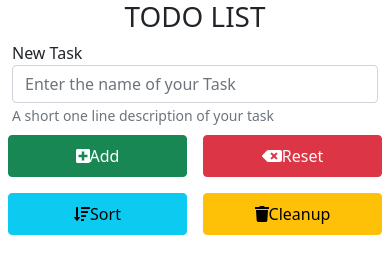
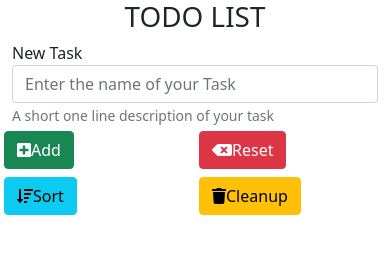
Before and after one commit to keshavjaiswal39/To-do-list-using-Bootstrap-and-jQuery, a plain HTML site: page index.html in a window 390 px wide. Drawn offline with nearby package versions, Linux system fonts and the light colour scheme.

Commit message:
Worked with the responsiveness

```diff
--- a/index.html
+++ b/index.html
@@ -16,7 +16,7 @@
 
         <!-- Input box -->
         <div class="row">
-            <div class="col-md-8">
+            <div class="col-md-7">
                 <div class="form-group">
                     <label for="inpNewTask">New Task</label>
                     <input type="text" id="inpNewTask" class="form-control" aria-describedby="newTaskHelp" placeholder="Enter the name of your Task"></input>
@@ -25,24 +25,31 @@
             </div>
 
             <!-- Buttons -->
-            <div class="col-md-4">
-
+            <div class="col-md-5">
                 <div class="row">
-                    <button class="btn btn-success col p-2 m-2" id="btnAdd">
+                    <div class="col-6 col-sm-3 col-md-6 p-1">
+                        <button class="btn btn-success col" id="btnAdd">
                             <i class="fas fa-plus-square"></i>Add
                         </button>
-                    <button class="btn btn-danger col p-2 m-2" id="btnClr">
+                    </div>
+
+                    <div class="col-6 col-sm-3 col-md-6 p-1">
+                        <button class="btn btn-danger col" id="btnClr">
                             <i class="fas fa-backspace"></i>Reset
                         </button>
                     </div>
 
-                <div class="row">
-                    <button class="btn btn-info col p-2 m-2" id="btnSort">
+                    <div class="col-6 col-sm-3 col-md-6 p-1">
+                        <button class="btn btn-info col" id="btnSort">
                             <i class="fas fa-sort-amount-down"></i>Sort
                         </button>
-                    <button class="btn btn-warning col p-2 m-2" id="btnClr">
+                    </div>
+
+                    <div class="col-6 col-sm-3 col-md-6 p-1">
+                        <button class="btn btn-warning col" id="btnClr">
                             <i class="fas fa-trash"></i>Cleanup
                         </button>
+                    </div>
                 </div>
             </div>
         </div>
```
Lines whose indentation alone changed are shown as unchanged.
